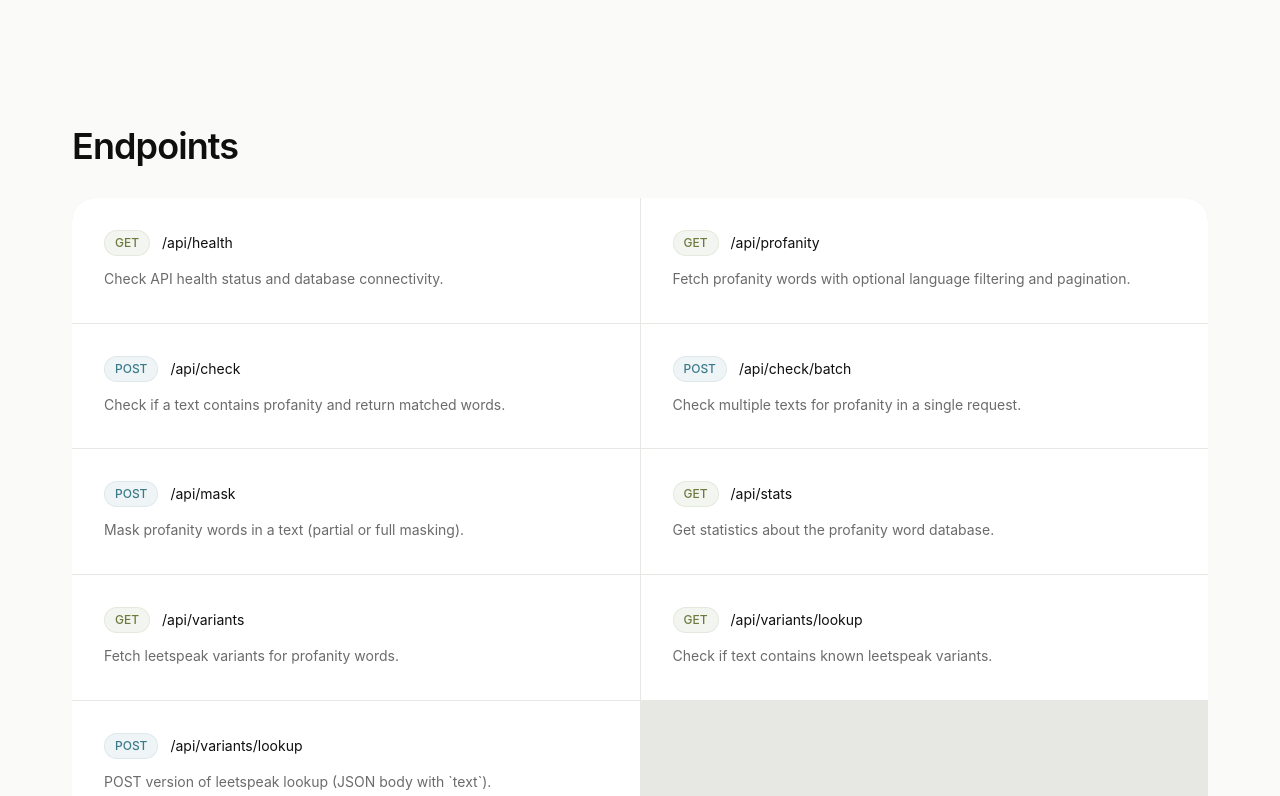
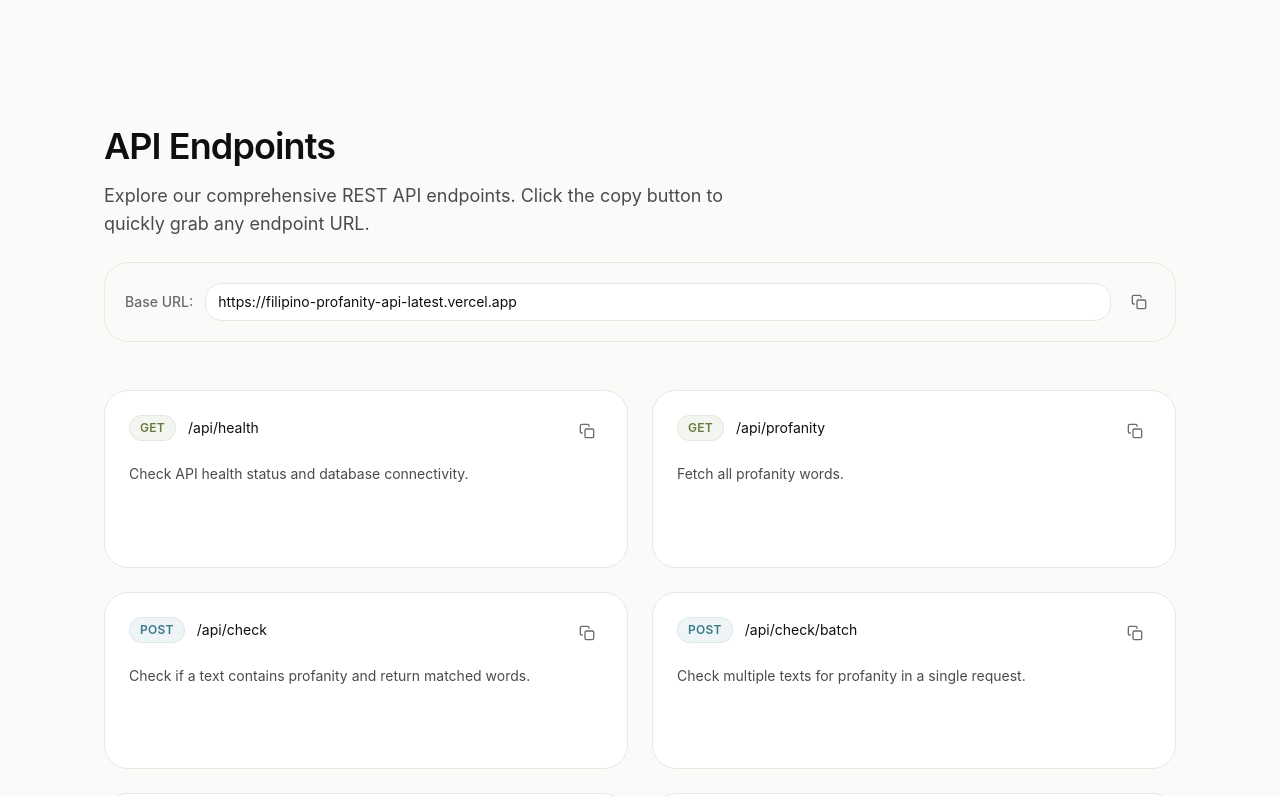
Before and after one commit to jobelGolde12/filipino_profanity_api_latest, a Next.js app: page / in a window 1280 px wide. Shown: the part 1500-2296 px from the top of the page. Built offline with nearby package versions, Linux system fonts and the light colour scheme; no server answers; the database is empty.

Commit message:
Add explaination in every endpoints in (endpoints) section

```diff
--- a/components/EndpointsSection.tsx
+++ b/components/EndpointsSection.tsx
@@ -1,3 +1,4 @@
+import { useState, useCallback } from "react";
 import { Badge } from "./ui/Badge";
 
 type ApiEndpoint = {
@@ -5,6 +6,8 @@ type ApiEndpoint = {
   path: string;
   description: string;
 };
+
+const BASE_URL = "https://filipino-profanity-api-latest.vercel.app";
 
 const endpoints: ApiEndpoint[] = [
   {
@@ -15,7 +18,7 @@ const endpoints: ApiEndpoint[] = [
   {
     method: "GET",
     path: "/api/profanity",
-    description: "Fetch profanity words with optional language filtering and pagination.",
+    description: "Fetch all profanity words.",
   },
   {
     method: "POST",
@@ -54,33 +57,206 @@ const endpoints: ApiEndpoint[] = [
   },
 ];
 
+// Copy Icon SVG Component
+const CopyIcon = ({ className = "w-4 h-4" }: { className?: string }) => (
+  <svg
+    xmlns="http://www.w3.org/2000/svg"
+    viewBox="0 0 24 24"
+    fill="none"
+    stroke="currentColor"
+    strokeWidth="2"
+    strokeLinecap="round"
+    strokeLinejoin="round"
+    className={className}
+  >
+    <rect x="9" y="9" width="13" height="13" rx="2" ry="2" />
+    <path d="M5 15H4a2 2 0 0 1-2-2V4a2 2 0 0 1 2-2h9a2 2 0 0 1 2 2v1" />
+  </svg>
+);
+
+// Check Icon SVG Component (for success state)
+const CheckIcon = ({ className = "w-4 h-4" }: { className?: string }) => (
+  <svg
+    xmlns="http://www.w3.org/2000/svg"
+    viewBox="0 0 24 24"
+    fill="none"
+    stroke="currentColor"
+    strokeWidth="2"
+    strokeLinecap="round"
+    strokeLinejoin="round"
+    className={className}
+  >
+    <polyline points="20 6 9 17 4 12" />
+  </svg>
+);
+
 function MethodBadge({ method }: { method: ApiEndpoint["method"] }) {
   const variant = method === "GET" ? "accent" : "info";
-  return <Badge variant={variant}>{method}</Badge>;
+  return (
+    <Badge
+      variant={variant}
+      className="shrink-0 font-semibold text-xs tracking-wide"
+    >
+      {method}
+    </Badge>
+  );
+}
+
+interface CopyButtonProps {
+  textToCopy: string;
+  label?: string;
+}
+
+function CopyButton({ textToCopy, label = "Copy endpoint" }: CopyButtonProps) {
+  const [copied, setCopied] = useState(false);
+
+  const handleCopy = useCallback(async () => {
+    try {
+      await navigator.clipboard.writeText(textToCopy);
+      setCopied(true);
+
+      // Reset after 2 seconds
+      const timeout = setTimeout(() => {
+        setCopied(false);
+      }, 2000);
+
+      return () => clearTimeout(timeout);
+    } catch (err) {
+      // Fallback for older browsers
+      const textArea = document.createElement("textarea");
+      textArea.value = textToCopy;
+      textArea.style.position = "fixed";
+      textArea.style.left = "-999999px";
+      document.body.appendChild(textArea);
+      textArea.focus();
+      textArea.select();
+
+      try {
+        document.execCommand("copy");
+        setCopied(true);
+        const timeout = setTimeout(() => {
+          setCopied(false);
+        }, 2000);
+        return () => clearTimeout(timeout);
+      } catch (err) {
+        console.error("Failed to copy:", err);
+      } finally {
+        document.body.removeChild(textArea);
+      }
+    }
+  }, [textToCopy]);
+
+  return (
+    <button
+      onClick={handleCopy}
+      aria-label={label}
+      title={copied ? "Copied!" : "Copy to clipboard"}
+      className={`
+        group flex items-center justify-center
+        w-8 h-8 rounded-lg
+        transition-all duration-200 ease-in-out
+        ${copied
+          ? "bg-[var(--success-bg)] text-[var(--success-text)]"
+          : "bg-[var(--bg-secondary)] text-[var(--text-tertiary)] hover:bg-[var(--bg-tertiary)] hover:text-[var(--text-primary)]"
+        }
+        focus:outline-none focus:ring-2 focus:ring-[var(--ring-primary)] focus:ring-offset-2 focus:ring-offset-[var(--bg-surface)]
+      `}
+    >
+      <span className="sr-only">
+        {copied ? "Copied to clipboard" : "Copy endpoint URL"}
+      </span>
+      {copied ? (
+        <CheckIcon className="w-4 h-4" />
+      ) : (
+        <CopyIcon className="w-4 h-4" />
+      )}
+    </button>
+  );
 }
 
 export function EndpointsSection() {
   return (
     <section id="endpoints" className="py-20 sm:py-28">
-      <div className="mb-8">
+      <div className="max-w-6xl mx-auto px-4 sm:px-6 lg:px-8">
+        {/* Header Section */}
+        <div className="mb-12 space-y-4">
           <h2
             className="text-3xl sm:text-4xl font-semibold text-[var(--text-primary)] tracking-tight"
             style={{ fontFamily: "var(--font-display)" }}
           >
-          Endpoints
+            API Endpoints
           </h2>
+          <p className="text-[var(--text-secondary)] text-base sm:text-lg max-w-2xl">
+            Explore our comprehensive REST API endpoints. Click the copy button to quickly grab any endpoint URL.
+          </p>
+
+          {/* Base URL Card */}
+          <div className="mt-6 p-4 sm:p-5 bg-[var(--bg-secondary)] border border-[var(--border-subtle)] rounded-xl">
+            <div className="flex flex-col sm:flex-row sm:items-center gap-3">
+              <span className="text-sm font-medium text-[var(--text-tertiary)] shrink-0">
+                Base URL:
+              </span>
+              <code className="flex-1 px-3 py-2 bg-[var(--bg-surface)] border border-[var(--border-subtle)] rounded-lg text-sm font-mono text-[var(--text-primary)] break-all">
+                {BASE_URL}
+              </code>
+              <CopyButton
+                textToCopy={BASE_URL}
+                label="Copy base URL"
+              />
+            </div>
+          </div>
         </div>
 
-      <div className="grid grid-cols-1 md:grid-cols-2 gap-px bg-[var(--border-subtle)] rounded-[var(--radius-xl)] overflow-hidden">
-        {endpoints.map((ep) => (
-          <div key={`${ep.method} ${ep.path}`} className="p-8 bg-[var(--bg-surface)]">
-            <div className="flex items-center gap-3 mb-3">
+        {/* Endpoints Grid */}
+        <div className="grid grid-cols-1 lg:grid-cols-2 gap-4 sm:gap-6">
+          {endpoints.map((ep, index) => {
+            const fullPath = `${BASE_URL}${ep.path}`;
+
+            return (
+              <article
+                key={`${ep.method}-${ep.path}`}
+                className="group relative bg-[var(--bg-surface)] border border-[var(--border-subtle)] rounded-xl p-5 sm:p-6 transition-all duration-200 hover:border-[var(--border-default)] hover:shadow-lg"
+                style={{
+                  animationDelay: `${index * 50}ms`,
+                }}
+              >
+                {/* Method and Path Header */}
+                <div className="flex items-start justify-between gap-3 mb-4">
+                  <div className="flex items-center gap-3 min-w-0 flex-1">
                     <MethodBadge method={ep.method} />
-              <code className="text-sm font-mono text-[var(--text-primary)]">{ep.path}</code>
+                    <code className="text-sm font-mono text-[var(--text-primary)] break-all truncate">
+                      {ep.path}
+                    </code>
                   </div>
-            <p className="text-sm text-[var(--text-tertiary)] leading-relaxed">{ep.description}</p>
+                  <CopyButton
+                    textToCopy={fullPath}
+                    label={`Copy ${ep.method} ${ep.path}`}
+                  />
                 </div>
-        ))}
+
+                {/* Description */}
+                <p className="text-sm text-[var(--text-secondary)] leading-relaxed">
+                  {ep.description}
+                </p>
+
+                {/* Full URL Preview (shown on hover for desktop) */}
+                <div className="mt-4 pt-4 border-t border-[var(--border-subtle)] opacity-0 group-hover:opacity-100 transition-opacity duration-200">
+                  <code className="text-xs font-mono text-[var(--text-tertiary)] break-all">
+                    {fullPath}
+                  </code>
+                </div>
+
+                {/* Decorative gradient border on hover */}
+                <div className="absolute inset-0 rounded-xl bg-gradient-to-r from-[var(--accent-primary)] to-[var(--accent-secondary)] opacity-0 group-hover:opacity-10 transition-opacity duration-200 pointer-events-none" />
+              </article>
+            );
+          })}
+        </div>
+
+        {/* Footer Info */}
+        <div className="mt-10 text-center text-sm text-[var(--text-tertiary)]">
+          <p>All endpoints return JSON responses. See documentation for request/response schemas.</p>
+        </div>
       </div>
     </section>
   );
```
Lines whose indentation alone changed are shown as unchanged.
